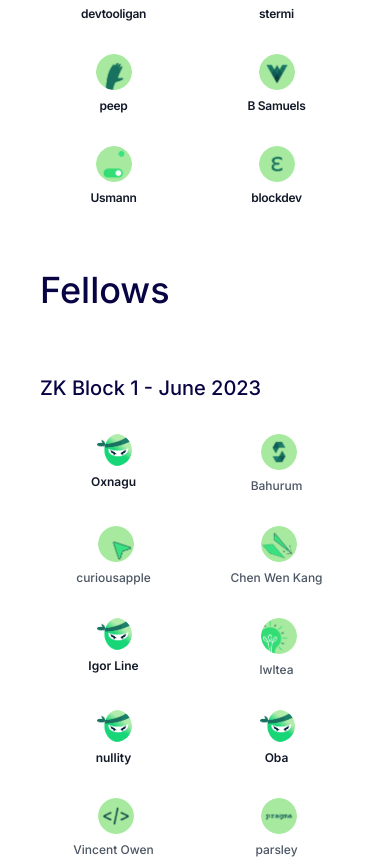
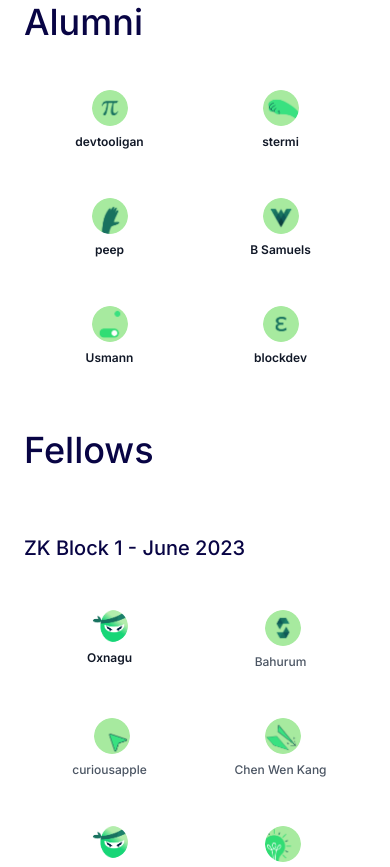
Before and after one commit to nullity00/zacademy-site, a React (Vite) app: page /members in a window 390 px wide. Shown: the part 1122-1989 px from the top of the page. Built offline with nearby package versions, Linux system fonts and the light colour scheme.

Commit message:
md: members page

```diff
--- a/src/modules/Members/1-Core/index.tsx
+++ b/src/modules/Members/1-Core/index.tsx
@@ -22,10 +22,10 @@ export function Template({
   const randoms = generateUniqueRandoms(25);
   return (
     <div className="my-16">
-      <h1 className="text-4xl mb-8">{title}</h1>
+      <h1 className="text-4xl mb-12">{title}</h1>
       <ul
         role="list"
-        className="grid grid-cols-3 sm:grid-cols-2 md:grid-cols-3 gap-4 gap-y-8"
+        className="grid grid-cols-3 sm:grid-cols-2 lg:gap-x-72 md:gap-x-32 gap-y-12"
       >
         {members.map((person, i) => (
           <li key={person.name}>
@@ -36,7 +36,7 @@ export function Template({
                 alt={person.name}
               />
               <div>
-                <h3 className="text-base sm:text-xs font-semibold leading-7 tracking-tight text-gray-900 hover:underline">
+                <h3 className="sm:text-xs font-semibold text-gray-900 hover:underline">
                   <a href={person.twitter} target="_blank">{person.name}</a>
                 </h3>
               </div>
--- a/src/modules/Members/3-Fellows/index.tsx
+++ b/src/modules/Members/3-Fellows/index.tsx
@@ -20,10 +20,10 @@ export function Template({
   const randoms = generateUniqueRandoms(25);
   return (
     <div className="my-16">
-      <h2 className="text-xl mb-8">{title}</h2>
+      <h2 className="text-xl mb-12">{title}</h2>
       <ul
         role="list"
-        className="grid grid-cols-3 sm:grid-cols-2 md:grid-cols-3 gap-4 gap-y-8"
+        className="grid grid-cols-3 sm:grid-cols-2 lg:gap-x-72 md:gap-x-32 gap-y-12"
       >
         {fellows.map((person, i) => (
           <li key={person.name}>
--- a/src/pages/Fellowships.tsx
+++ b/src/pages/Fellowships.tsx
@@ -5,7 +5,7 @@ import Summary from "../modules/Fellowships/Mid";
 export default function FellowshipsPage() {
   return (
     <>
-      <div className="mx-40 sm:mx-10 h-full relative">
+      <div className="lg:mx-40 mx-6 h-full relative">
         <Stats />
         <Summary />
       </div>
--- a/src/pages/Members.tsx
+++ b/src/pages/Members.tsx
@@ -13,7 +13,7 @@ import {
 export default function MembersPage() {
   return (
     <>
-      <div className="mx-40 sm:mx-10 h-full relative">
+      <div className="lg:mx-40 mx-6 h-full relative">
         <Core />
         <Resident />
         <ResidentAlumni />
```
